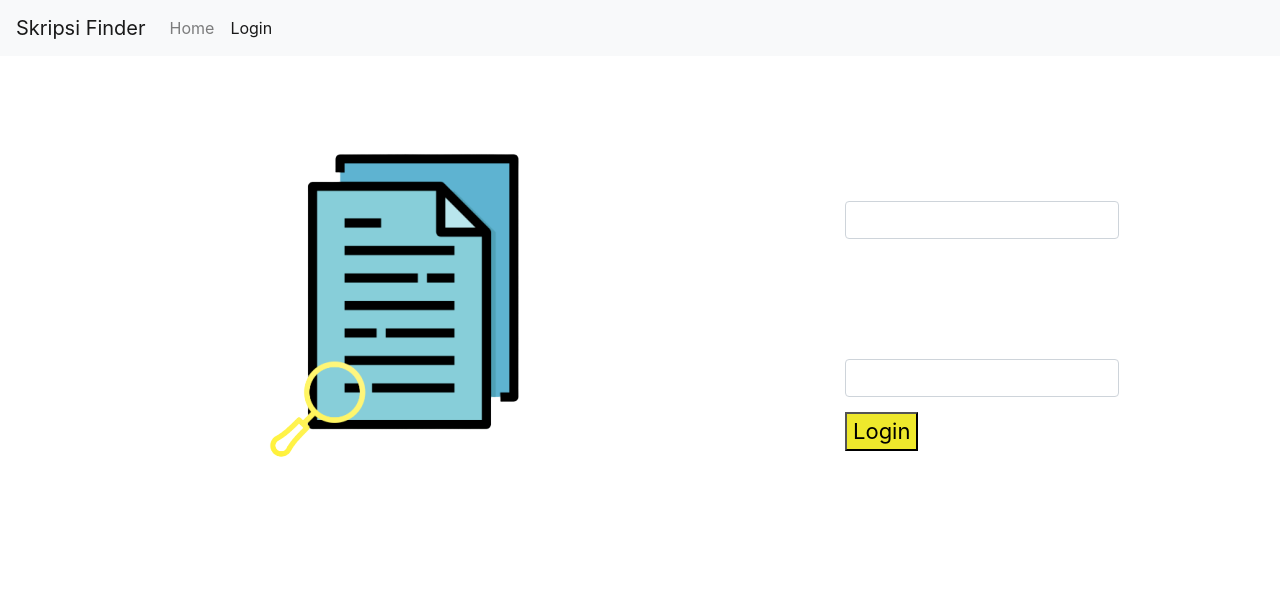
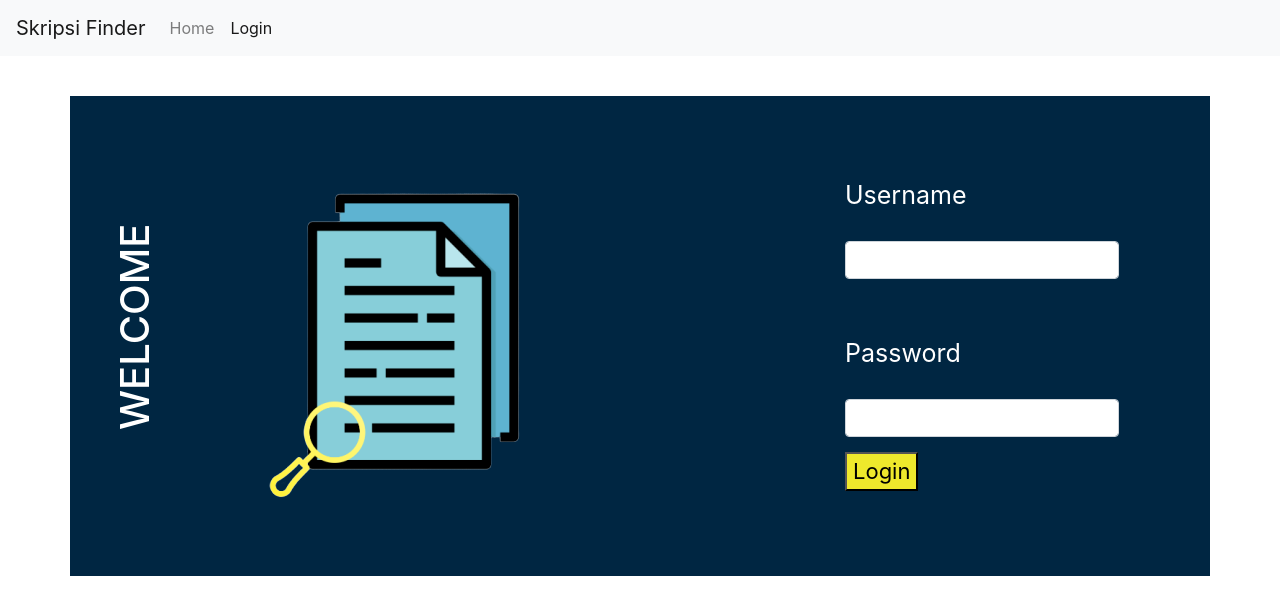
Before and after one commit to fardil/SkripsiFinder, a React (Create React App) app: page /Login in a window 1280 px wide. Shown: the top 614 px of the page. Built offline with nearby package versions, Linux system fonts and the light colour scheme.

Commit message:
remove error

```diff
--- a/src/Assets/style.css
+++ b/src/Assets/style.css
@@ -180,12 +180,13 @@ article#abstrak{
   display: flex;
 }
 
-css login
+/* css login */
+
 .container#login{
   height:480px;
   margin-top: 40px;
   margin-bottom: 50px;
-  background-color:#1abc9c;
+  background-color:#002642;
   justify-content: space-between;
   flex-direction: column;
   display: flex;
--- a/src/Pages/homepage.js
+++ b/src/Pages/homepage.js
@@ -135,7 +135,7 @@ const content = value.skripsis.map((skripsi) =>
 
 // Layout
 return (
-    <body>
+    <div>
       {/* Navbar */}
       <nav className="navbar navbar-expand-lg navbar-light bg-light">
         <a className="navbar-brand" href="/">Skripsi Finder</a>
@@ -238,6 +238,6 @@ return (
         <footer>
           <div className="footer-copyright">&copy; 2020 Skripsi Finder</div>
         </footer>
-    </body>
+      </div>
     );
 }
--- a/src/Pages/login.js
+++ b/src/Pages/login.js
@@ -8,7 +8,7 @@ import 'bootstrap/dist/css/bootstrap.css';
 
 export default function Login(){
 return (
-    <body>
+    <div>
       {/* Navbar */}
       <nav className="navbar navbar-expand-lg navbar-light bg-light">
         <a className="navbar-brand" href="/">Skripsi Finder</a>
@@ -52,6 +52,6 @@ return (
                 </MDBCol>
             </MDBRow>
         </div>
-    </body>
+    </div>
     )
 }
--- a/src/Pages/skripsi.js
+++ b/src/Pages/skripsi.js
@@ -4,7 +4,7 @@ import 'bootstrap/dist/css/bootstrap.css';
 
 export default function Skripsi(){
 return (
-    <body>
+    <div>
       {/* Navbar */}
       <nav className="navbar navbar-expand-lg navbar-light bg-light">
         <a className="navbar-brand" href="homepage">Skripsi Finder</a>
@@ -60,6 +60,6 @@ return (
                 <button type="button">Download</button>
             </div>
         </div>
-    </body>
+    </div>
     )
 }
```
